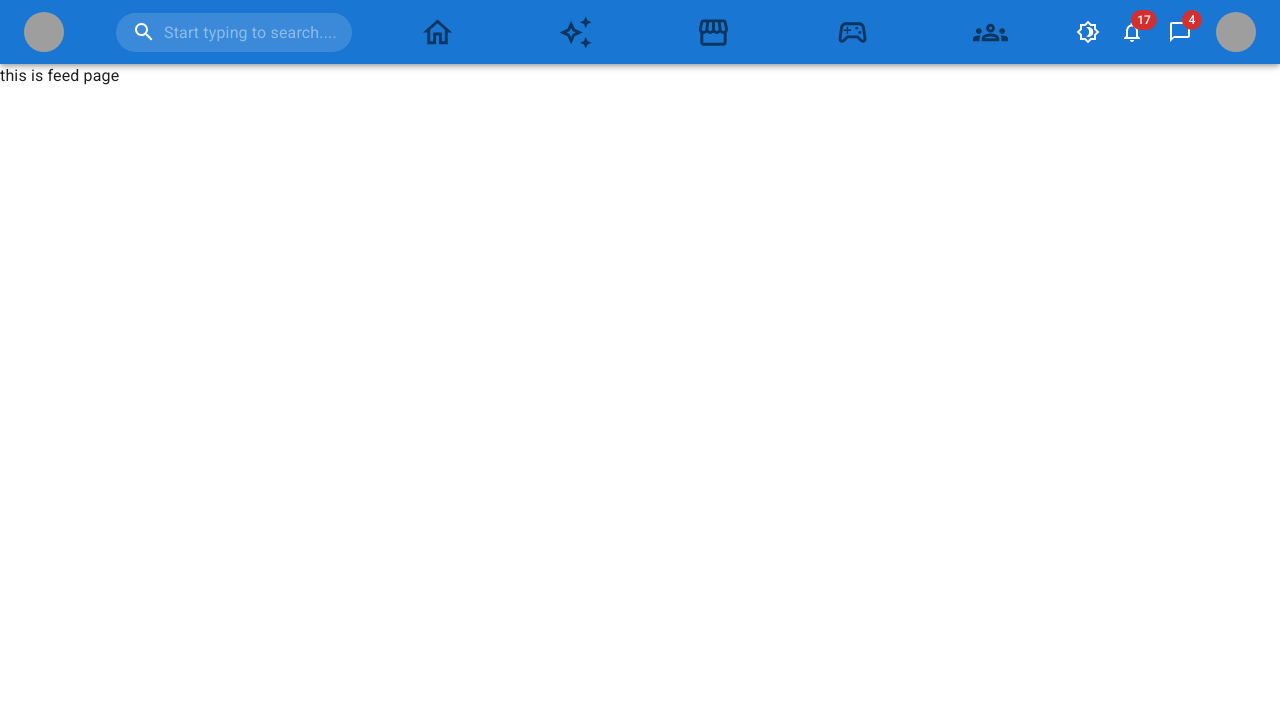
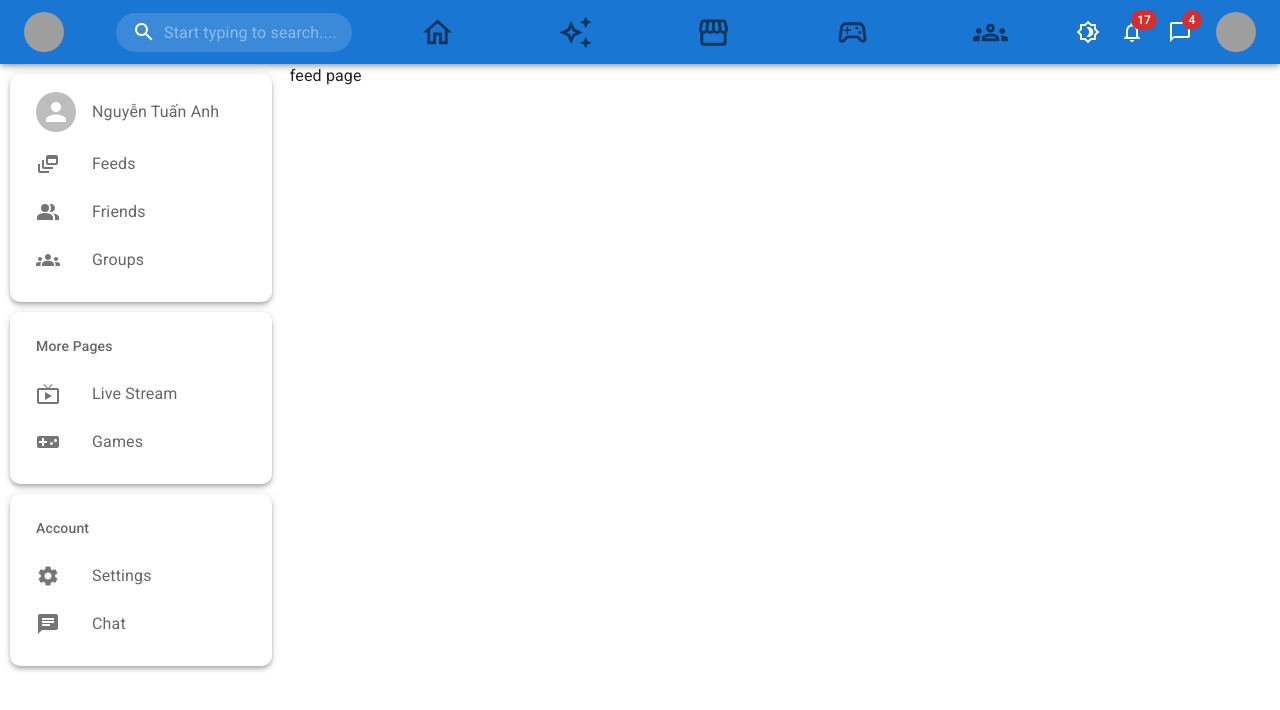
Before and after one commit to nguyen-tuan-anh-3207/jhin-social-client, a React (Create React App) app: page /feed in a window 1280 px wide. Shown: the top 710 px of the page. Built offline with nearby package versions, Linux system fonts and the light colour scheme; grey boxes are pictures that could not be loaded.

Commit message:
init authentication

```diff
--- a/src/components/Layout/Header/HeaderNav.tsx
+++ b/src/components/Layout/Header/HeaderNav.tsx
@@ -5,12 +5,11 @@ import SportsEsportsOutlinedIcon from '@mui/icons-material/SportsEsportsOutlined
 import StorefrontOutlinedIcon from '@mui/icons-material/StorefrontOutlined'
 import { Badge, IconButton } from '@mui/material'
 import React from 'react'
-import { Link, useHistory } from 'react-router-dom'
+import { Link } from 'react-router-dom'
 
 type Props = {}
 
 const HeaderNav = (props: Props) => {
-  const history = useHistory()
   return (
     <>
       <Link to='/'>
--- /dev/null
+++ b/src/features/authentication/login/index.tsx
@@ -0,0 +1,2 @@
+export { default } from './Login'
+export * from './Login'
--- /dev/null
+++ b/src/features/authentication/register/index.tsx
@@ -0,0 +1,2 @@
+export { default } from './Register'
+export * from './Register'
--- a/src/features/feed/Feed.tsx
+++ b/src/features/feed/Feed.tsx
@@ -1,9 +1,20 @@
+import { Grid } from '@mui/material'
+import Sidebar from 'components/Layout/Sidebar'
 import React from 'react'
 
 type Props = {}
 
-const Feed = (props: Props) => {
-  return <div>this is feed page</div>
+const FeedPage = (props: Props) => {
+  return (
+    <Grid container spacing={1}>
+      <Grid item xs={2.7}>
+        <Sidebar />
+      </Grid>
+      <Grid item xs={9.3}>
+        feed page
+      </Grid>
+    </Grid>
+  )
 }
 
-export default Feed
+export default FeedPage
```
Also changed, not shown: src/features/authentication/login/Login.tsx (added, +9 -0 lines), src/features/authentication/register/Register.tsx (added, +9 -0 lines).
